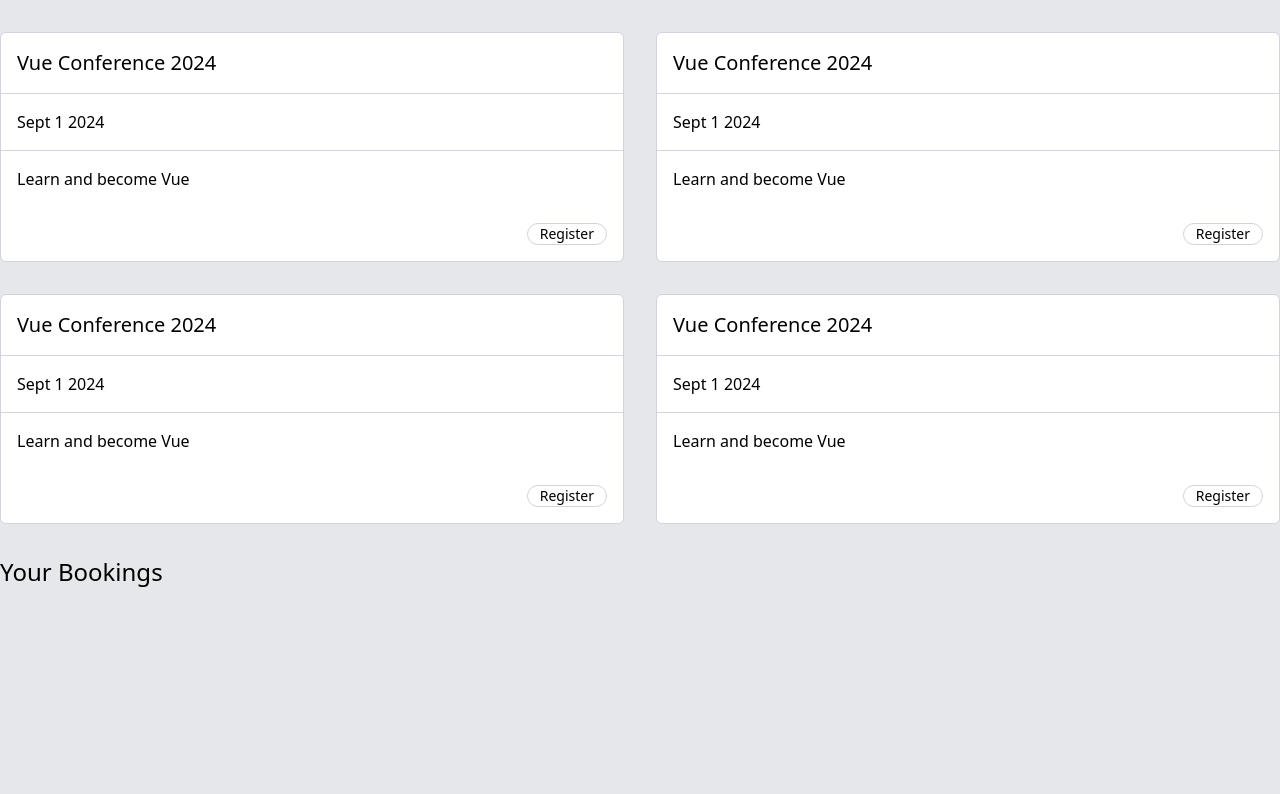
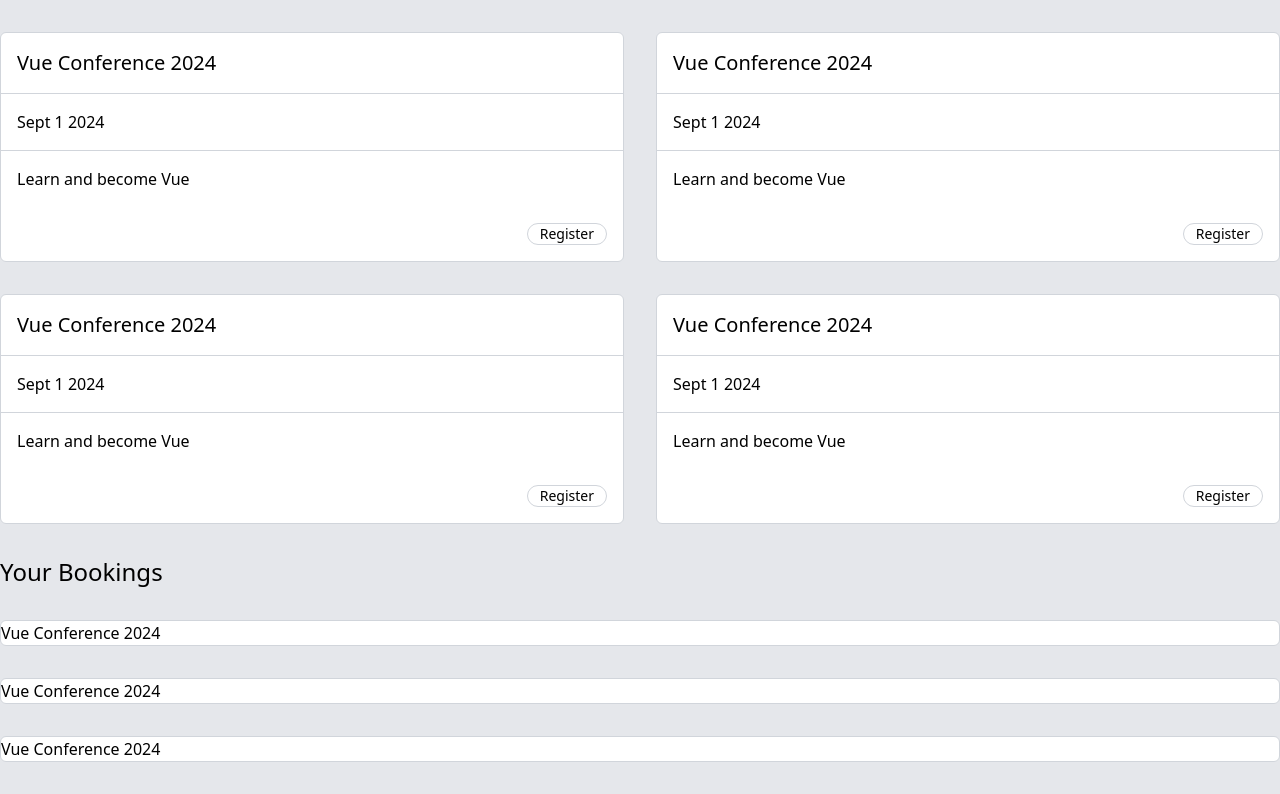
Before and after one commit to LJacobDev/vue-3-in-action-projects, a Vue app in the folder p04-event-booking/: page / in a window 1280 px wide. Shown: the part 660-1454 px from the top of the page. Before the commit the page ends 1280 px from the top, so only its background shows below. Built offline with nearby package versions, Linux system fonts and the light colour scheme.

Commit message:
Initial attempt to do the given exercise to make a generic card component usable in two places

```diff
--- a/p04-event-booking/src/App.vue
+++ b/p04-event-booking/src/App.vue
@@ -1,5 +1,6 @@
 <script setup>
 import EventCard from '@/components/EventCard.vue'
+import BookingItem from '@/components/BookingItem.vue';
 </script>
 
 <template>
@@ -17,5 +18,6 @@ import EventCard from '@/components/EventCard.vue'
       />
     </section>
     <h2 class="text-2xl font-medium">Your Bookings</h2>
+    <BookingItem v-for="i in 3" :key="i" label="Vue Conference 2024"/>
   </main>
 </template>
--- /dev/null
+++ b/p04-event-booking/src/components/BookingItem.vue
@@ -0,0 +1,12 @@
+<script setup>
+    import RoundedCard from '@/components/RoundedCard.vue';
+    defineProps({
+        label: String,
+    });
+</script>
+
+<template>
+    <RoundedCard>
+        {{label}}
+    </RoundedCard>
+</template>
--- a/p04-event-booking/src/components/EventCard.vue
+++ b/p04-event-booking/src/components/EventCard.vue
@@ -6,18 +6,17 @@ defineProps({
 })
 defineEmits(['register'])
 
-import RoundButton from '@/components/RoundButton.vue';
+import RoundButton from '@/components/RoundButton.vue'
+import RoundedCard from '@/components/RoundedCard.vue';
 </script>
 
 <template>
-  <div class="border border-gray-300 bg-white rounded-md">
+  <RoundedCard>
     <h3 class="p-4 font-medium text-xl border-b border-gray-300">{{ title }}</h3>
     <p class="p-4 border-b border-gray-300">{{ when }}</p>
     <p class="p-4">{{ description }}</p>
     <section class="flex justify-end p-4">
-      <RoundButton @click="$emit('register')">
-        Register
-      </RoundButton>
+      <RoundButton @click="$emit('register')"> Register </RoundButton>
     </section>
-  </div>
+  </RoundedCard>
 </template>
--- a/p04-event-booking/src/components/RoundButton.vue
+++ b/p04-event-booking/src/components/RoundButton.vue
@@ -1,7 +1,4 @@
 <script setup>
-// defineProps({
-//   label: String
-// })
 defineEmits(['click'])
 </script>
 
--- /dev/null
+++ b/p04-event-booking/src/components/RoundedCard.vue
@@ -0,0 +1,5 @@
+<template>
+  <div class="border border-gray-300 bg-white rounded-md">
+    <slot></slot>
+  </div>
+</template>
```
